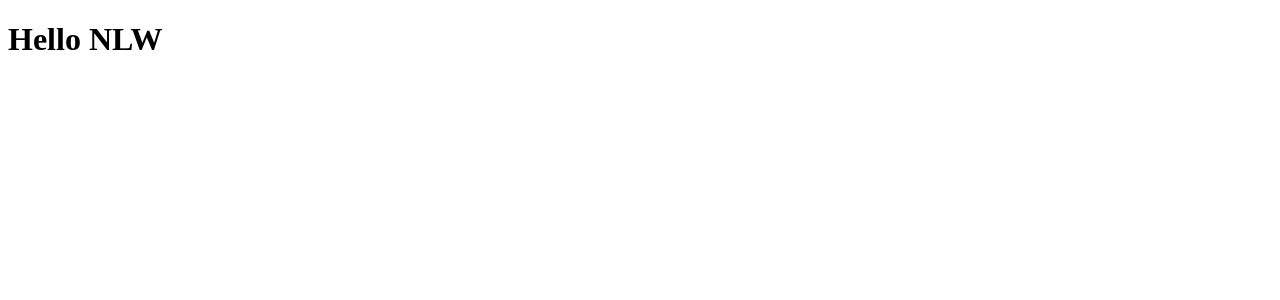
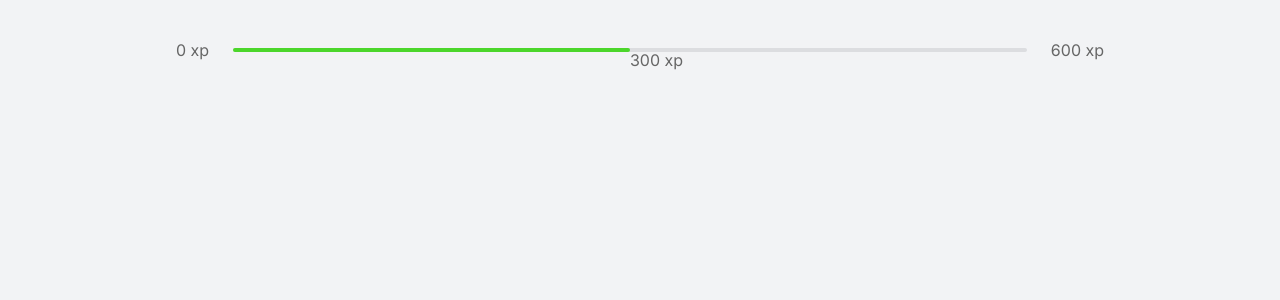
Before and after one commit to flubyGit/NLW4, a React (Create React App) app: page / in a window 1280 px wide. Shown: the top 300 px of the page. Built offline with nearby package versions, Linux system fonts and the light colour scheme.

Commit message:
feat: add first day creating a first component

```diff
--- a/public/index.html
+++ b/public/index.html
@@ -3,7 +3,8 @@
   <head>
     <meta charset="utf-8" />
     <meta name="viewport" content="width=device-width, initial-scale=1" />
-
+    <link rel="preconnect" href="https://fonts.gstatic.com">
+    <link href="https://fonts.googleapis.com/css2?family=Inter:wght@400;500;600&family=Rajdhani:wght@600&display=swap" rel="stylesheet">
     <title>React App</title>
   </head>
   <body>
--- a/src/App.tsx
+++ b/src/App.tsx
@@ -1,5 +1,9 @@
+import { ExperienceBar } from "./components/ExperienceBar";
 
 export default function App() {
-  return <h1>Hello NLW</h1>
-
+  return (
+    <div className="container">
+      <ExperienceBar />
+    </div>
+  )
 }
--- /dev/null
+++ b/src/components/ExperienceBar/index.css
@@ -0,0 +1,25 @@
+.experience-bar {
+  display: flex;
+  align-items: center;
+}
+.experience-bar span{
+  font-size: 1rem
+}
+.experience-bar > div{
+  flex: 1;
+  height: 4px;
+  border-radius: 4px;
+  background:var(--gray-line);
+  margin: 0 1.5rem;
+  position: relative;
+}
+.experience-bar > div > div{
+  height: 4px;
+  border-radius: 4px;
+  background: var(--green);
+}
+.experience-bar > div span[class="current-experience"]{
+  position: absolute;
+  top: 12px;
+  transform: translateY(-50%)
+}
--- /dev/null
+++ b/src/components/ExperienceBar/index.tsx
@@ -0,0 +1,17 @@
+import './index.css'
+
+
+export function ExperienceBar(){
+  return (
+    <header className="experience-bar">
+      <span>0 xp</span>
+      <div>
+        <div style={{ width: '50%' }} />
+        <span className="current-experience" style={{ left: '50%' }}>
+          300 xp
+        </span>
+      </div>
+      <span>600 xp</span>
+    </header>
+  )
+}
--- a/src/index.tsx
+++ b/src/index.tsx
@@ -1,6 +1,8 @@
 import React from 'react';
 import ReactDOM from 'react-dom';
 import App from './App';
+
+import './styles/global.css'
 
 ReactDOM.render(
   <React.StrictMode>
--- /dev/null
+++ b/src/styles/global.css
@@ -0,0 +1,54 @@
+:root {
+  --white: #fff;
+  --background: #F2F3F5;
+  --gray-line: #DCDDE0;
+  --text: #666;
+  --text-highlight: #B3B9FF;
+  --title: #2E384D;
+  --red: #E83F5B;
+  --green: #4CD62B;
+  --blue: #5965ED;
+  --blue-dark: #4953B8;
+  --blue-twitter: #2AA9E0
+}
+* {
+  margin: 0;
+  padding: 0;
+  box-sizing: border-box;
+}
+
+@media (max-width: 1080px) {
+  html {
+    font-size: 93.75%
+  }
+}
+@media (max-width: 720px) {
+  html {
+    font-size: 87.5%
+  }
+}
+body, button {
+  /* font-family: 'Inter', sans-serif; */
+  color: var(--text);
+  background: var(--background)
+}
+body, input, textarea, button {
+  font: 400 16px 'Inter', sans-serif;
+}
+button {
+  cursor: pointer
+}
+a {
+  text-decoration: none;
+  color: inherit
+}
+
+.container {
+  height: 100vh;
+  max-width: 992px;
+  margin: 0 auto;
+  padding: 2.5rem 2rem;
+
+  display: flex;
+  flex-direction: column;
+}
```
Also changed, not shown: 1 other file (tests, documents, lock files or other folders).
